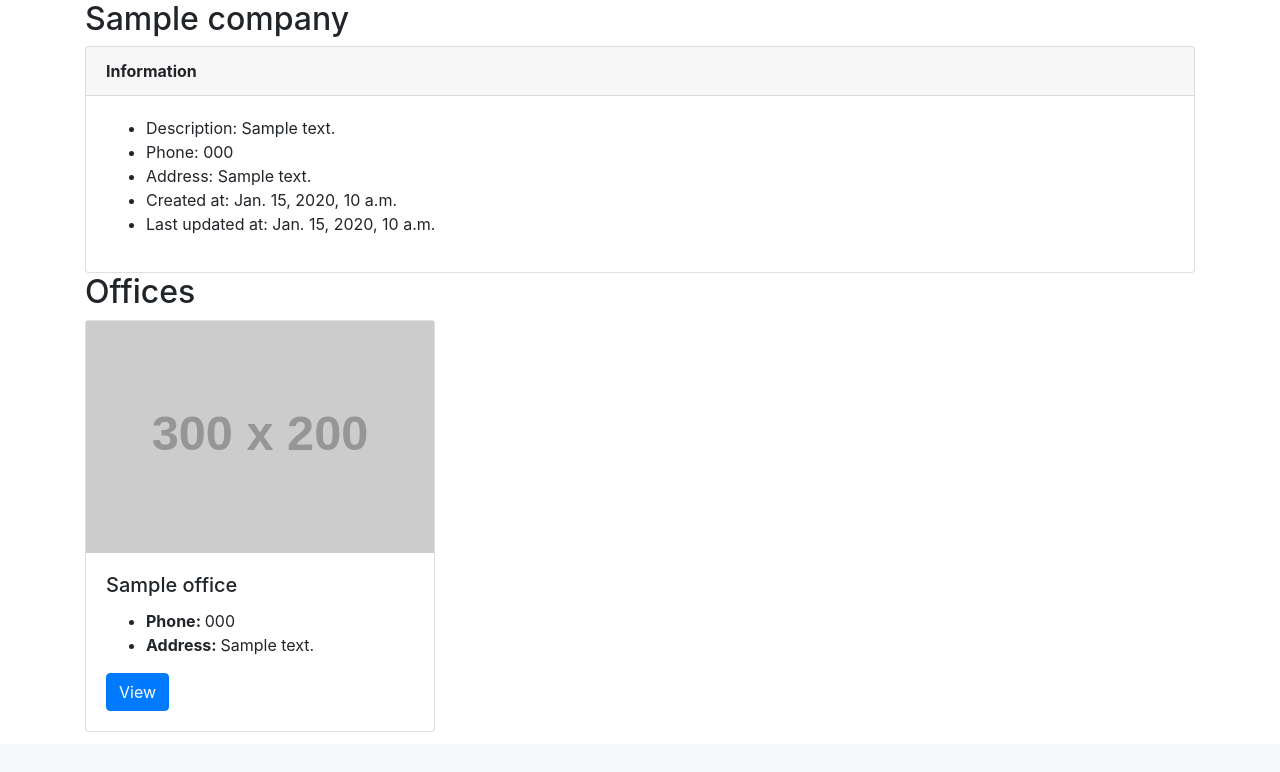
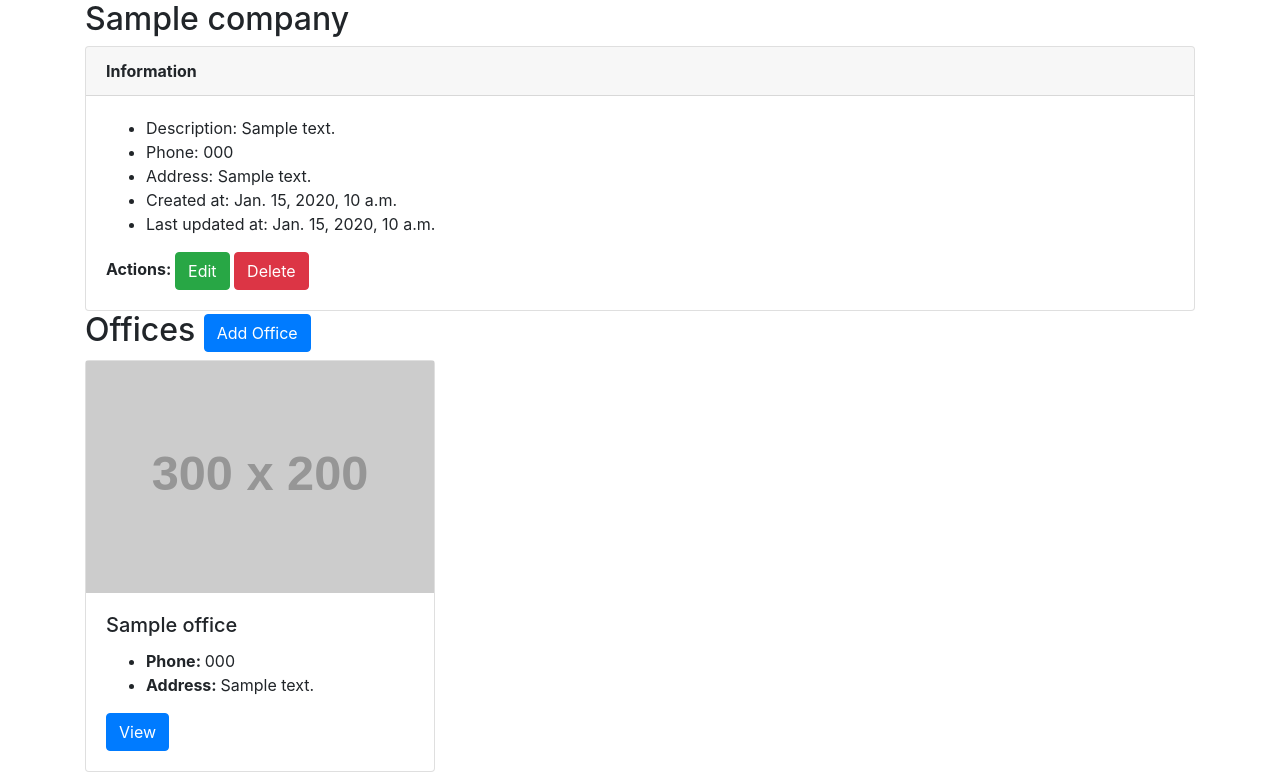
Before and after one commit to AleejandroReyna/orders, a Django app: page /companies/1/ in a window 1280 px wide. Shown: the part 56-828 px from the top of the page. Before the commit the page ends 788 px from the top, so only its background shows below. Run offline with Django 3.2, Linux system fonts and the light colour scheme; tables that the repository leaves empty hold one stand-in row (values such as "Sample post"); grey boxes labelled with a size stand in for pictures from a placeholder-image service; some libraries are stand-ins or nearby versions.

Commit message:
Added delete and edit views to companies

```diff
--- a/companies/models.py
+++ b/companies/models.py
@@ -19,10 +19,11 @@ class Company(models.Model):
     def save(self, *args, **kwargs):
         current_request = CrequestMiddleware.get_request()
         super(Company, self).save(*args, **kwargs)
-        current_user = current_request.user
-        central = self.office_set.create(name='central')
-        self.companyuserrole_set.create(user=current_user, company_role_id=1)
-        central.officeuserrole_set.create(user=current_user, company_role_id=1)
+        offices = self.office_set.count()
+        if offices == 0:
+            current_user = current_request.user
+            central = self.office_set.create(name='central')
+            self.companyuserrole_set.create(user=current_user, company_role_id=1)
 
 
 class Office(models.Model):
--- a/companies/urls.py
+++ b/companies/urls.py
@@ -5,6 +5,9 @@ app_name = 'companies'
 
 urlpatterns = [
     path('', views.CompanyListView.as_view(), name='list_company'),
+    path('new/', views.CreateCompanyView.as_view(), name='new_company'),
     path('<int:company_id>/', views.CompanyView.as_view(), name='company'),
-    path('new/', views.CreateCompanyView.as_view(), name='new_company')
+    path('<int:company_id>/edit/', views.CompanyEditView.as_view(), name='edit_company'),
+    path('<int:company_id>/delete/', views.CompanyDeleteView.as_view(), name='delete_company'),
+    path('<int:company_id>/new_office/', views.CreateCompanyOfficeView.as_view(), name='new_office')
 ]
--- a/companies/views.py
+++ b/companies/views.py
@@ -1,4 +1,4 @@
-from django.views.generic import CreateView, ListView, DetailView
+from django.views.generic import CreateView, ListView, DetailView, UpdateView, DeleteView
 from django.contrib.auth.mixins import LoginRequiredMixin, PermissionRequiredMixin
 from companies import models
 from django.urls import reverse_lazy
@@ -19,6 +19,11 @@ class CreateCompanyView(LoginRequiredMixin, PermissionRequiredMixin, CreateView)
         success(self.request, 'Company has been added', extra_tags='success')
         return super(CreateCompanyView, self).form_valid(form)
 
+    def get_context_data(self, **kwargs):
+        context = super(CreateCompanyView, self).get_context_data()
+        context['action'] = 'Create'
+        return context
+
 
 class CompanyListView(ListView):
     model = models.Company
@@ -36,10 +41,50 @@ class CompanyView(DetailView):
     pk_url_kwarg = 'company_id'
 
 
-class CreateOfficeView(LoginRequiredMixin, PermissionRequiredMixin, CreateView):
+class CompanyEditView(LoginRequiredMixin, PermissionRequiredMixin, UpdateView):
+    model = models.Company
+    fields = ('name', 'address', 'phone', 'description')
+    template_name_suffix = '_create_form'
+    redirect_field_name = 'redirect_to'
+    login_url = '/auth/login'
+    permission_required = 'companies.add_company'
+    pk_url_kwarg = 'company_id'
+
+    def get_context_data(self, **kwargs):
+        context = super(CompanyEditView, self).get_context_data()
+        context['action'] = 'Edit'
+        return context
+
+    def form_valid(self, form):
+        success(self.request, 'Company has been updated', extra_tags='success')
+        return super(CompanyEditView, self).form_valid(form)
+
+    def get_success_url(self):
+        return reverse_lazy('companies:company', kwargs={'company_id': self.kwargs['company_id']})
+
+
+class CompanyDeleteView(LoginRequiredMixin, PermissionRequiredMixin, DeleteView):
+    model = models.Company
+    pk_url_kwarg = 'company_id'
+    success_url = reverse_lazy('companies:list_company')
+    template_name_suffix = '_create_form'
+    permission_required = 'companies.delete_company'
+
+    def delete(self, request, *args, **kwargs):
+        success(request, 'Company has deleted')
+        return super(CompanyDeleteView, self).delete(request, *args, **kwargs)
+
+    def get_context_data(self, **kwargs):
+        context = super(CompanyDeleteView, self).get_context_data()
+        context['action'] = 'Delete'
+        context['description'] = 'Are you sure to delete the company with name %s?' % self.object.name
+        return context
+
+
+class CreateCompanyOfficeView(LoginRequiredMixin, PermissionRequiredMixin, CreateView):
     model = models.Office
-    fields = ('name', 'company', 'phone', 'address')
-    template_name_suffix = '_office_form'
+    fields = ('name', 'phone', 'address')
+    template_name = 'offices/office_create_form.html'
     redirect_field_name = 'redirect_to'
     login_url = '/auth/login'
     permission_required = 'companies.add_office'
@@ -48,4 +93,5 @@ class CreateOfficeView(LoginRequiredMixin, PermissionRequiredMixin, CreateView):
 
     def form_valid(self, form):
         success(self.request, 'Company has been added', extra_tags='success')
-        return super(CreateOfficeView, self).form_valid()
+        form.instance.company_id = self.kwargs['company_id']
+        return super(CreateCompanyOfficeView, self).form_valid(form)
--- a/templates/companies/company_single.html
+++ b/templates/companies/company_single.html
@@ -5,7 +5,9 @@
 {% block content %}
     <div class="container">
         <div class="row">
-            <div class="col"><h2>{{ object.name }}</h2></div>
+            <div class="col">
+                <h2>{{ object.name }}</h2>
+            </div>
         </div>
     </div>
 
@@ -13,7 +15,9 @@
         <div class="row">
             <div class="col">
                 <div class="card">
-                    <div class="card-header"><strong>Information</strong></div>
+                    <div class="card-header">
+                        <strong>Information</strong>
+                    </div>
                     <div class="card-body">
                         <ul>
                             <li>Description: {{ object.description }}</li>
@@ -22,6 +26,9 @@
                             <li>Created at: {{ object.created_at }}</li>
                             <li>Last updated at: {{ object.updated_at }}</li>
                         </ul>
+                        <strong>Actions: </strong>
+                        <a href="{% url 'companies:edit_company' company_id=object.pk %}" class="btn btn-success">Edit</a>
+                        <a href="{% url 'companies:delete_company' company_id=object.pk %}" class="btn btn-danger">Delete</a>
                     </div>
                 </div>
             </div>
@@ -30,7 +37,12 @@
 
     <div class="container">
         <div class="row">
-            <div class="col"><h2>Offices</h2></div>
+            <div class="col">
+                <h2>
+                Offices
+                <a href="{% url 'companies:new_office' company_id=object.pk %}" class="btn btn-primary">Add Office</a>
+                </h2>
+            </div>
         </div>
 
         <div class="row">
```
Also changed, not shown: templates/companies/company_create_form.html (+7 -4 lines), templates/companies/company_list.html (+5 -2 lines).
